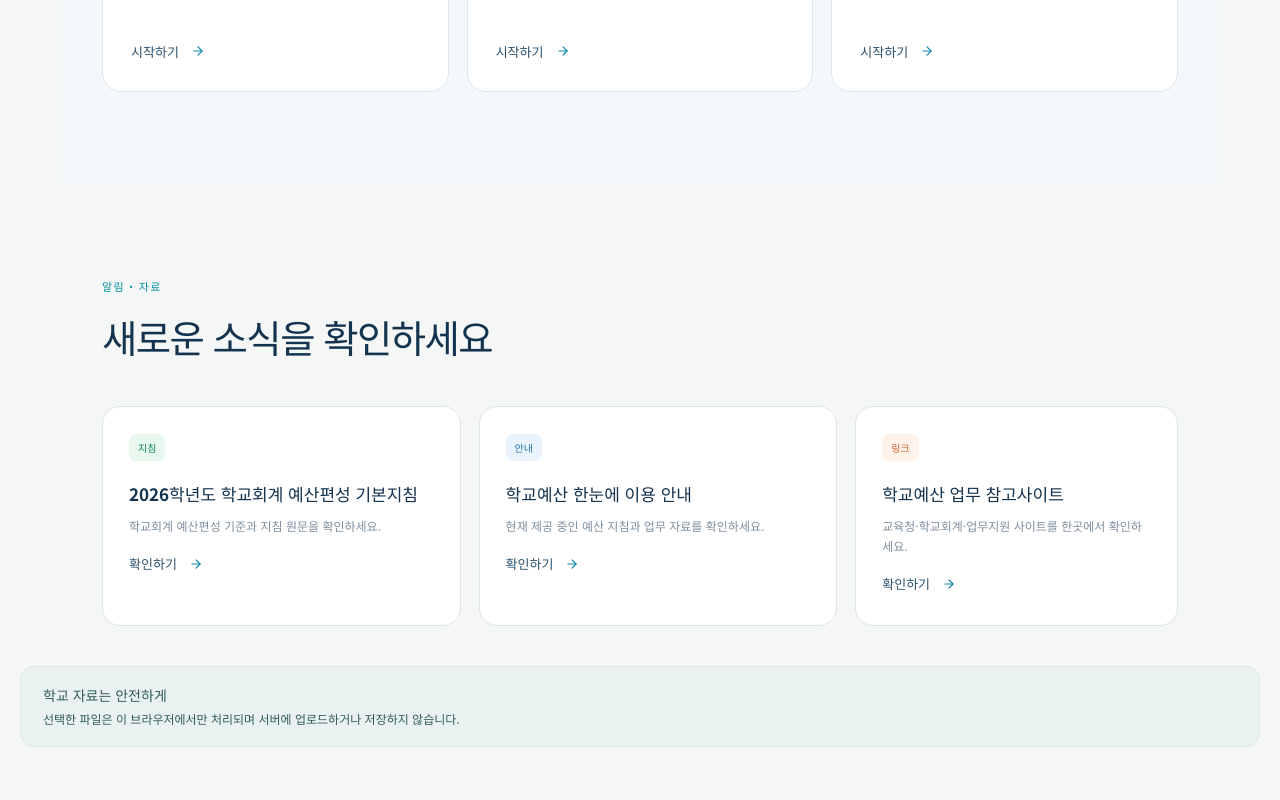
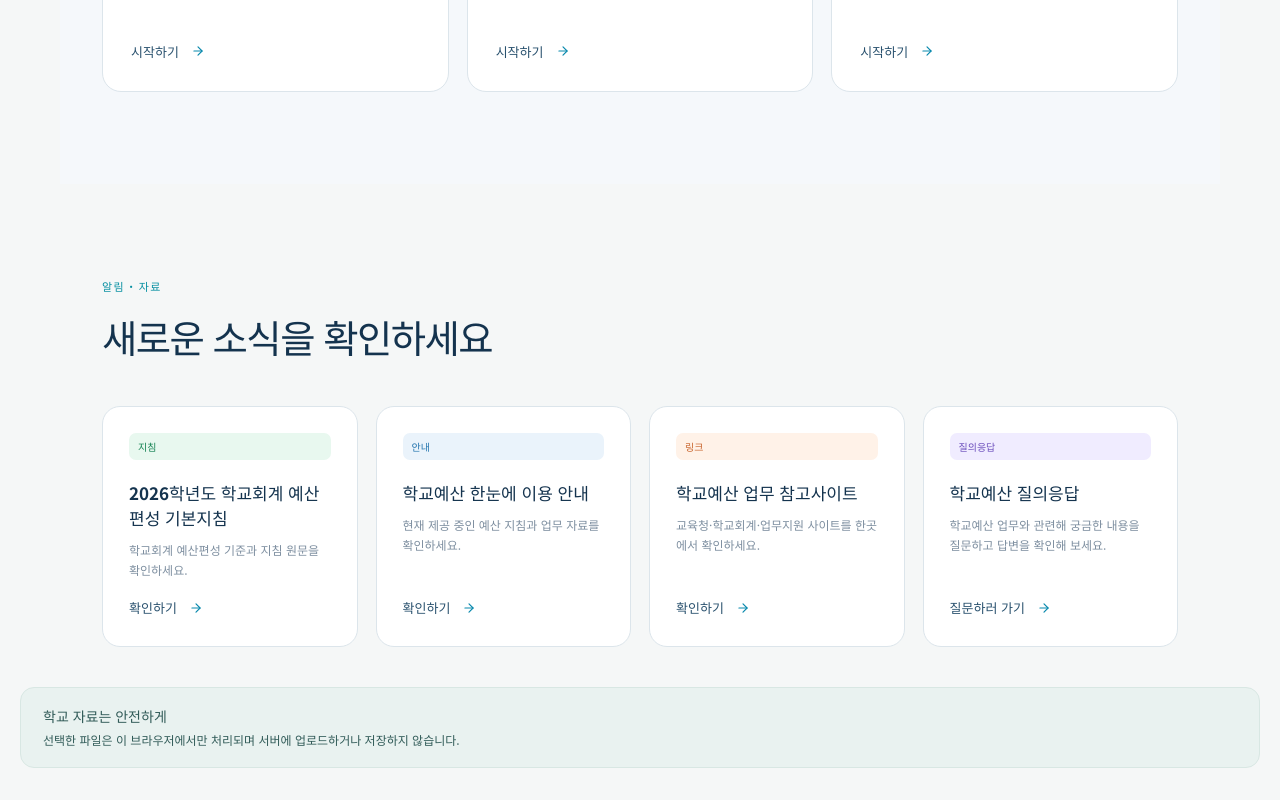
Before and after one commit to lovingculture/schoolbudget, a React (Vite) app: page / in a window 1280 px wide. Shown: the part 2022-2822 px from the top of the page. Before the commit the page ends 2801 px from the top, so only its background shows below. Built offline with nearby package versions, Linux system fonts and the light colour scheme.

Commit message:
feat: add school budget Q&A card

```diff
--- a/src/features/home/HomePage.tsx
+++ b/src/features/home/HomePage.tsx
@@ -270,6 +270,19 @@ export function HomePage({ onNavigate }: HomePageProps) {
               확인하기 <ArrowRight aria-hidden="true" />
             </button>
           </article>
+          <article>
+            <small className="question">질의응답</small>
+            <h3>학교예산 질의응답</h3>
+            <p>학교예산 업무와 관련해 궁금한 내용을 질문하고 답변을 확인해 보세요.</p>
+            <a
+              href="https://notebook.google.com/notebook/db7666d9-8e19-4d43-8f3e-b8f1345e7d08/preview"
+              target="_blank"
+              rel="noreferrer"
+              aria-label="학교예산 질의응답 질문하러 가기"
+            >
+              질문하러 가기 <ArrowRight aria-hidden="true" />
+            </a>
+          </article>
         </div>
       </section>
     </div>
--- a/src/features/home/home.css
+++ b/src/features/home/home.css
@@ -422,7 +422,8 @@
 }
 
 .home-work-card > button,
-.home-news-grid article button {
+.home-news-grid article button,
+.home-news-grid article > a {
   margin-top: auto;
   padding: 16px 0 0;
   display: inline-flex;
@@ -434,10 +435,12 @@
   color: #29516e;
   font-size: 13px;
   font-weight: 800;
+  text-decoration: none;
 }
 
 .home-work-card button svg,
-.home-news-grid article button svg {
+.home-news-grid article button svg,
+.home-news-grid article > a svg {
   width: 14px;
   color: #0989ad;
 }
@@ -448,7 +451,7 @@
 
 .home-news-grid {
   display: grid;
-  grid-template-columns: 1fr 1fr .9fr;
+  grid-template-columns: repeat(4, minmax(0, 1fr));
   gap: 18px;
 }
 
@@ -459,6 +462,11 @@
   border: 1px solid #dce5eb;
   border-radius: 18px;
   background: #fff;
+}
+
+.home-news-grid > article {
+  display: flex;
+  flex-direction: column;
 }
 
 .home-news-grid article > small {
@@ -482,6 +490,11 @@
 .home-news-grid article > small.site {
   background: #fff2e8;
   color: #c9662f;
+}
+
+.home-news-grid article > small.question {
+  background: #f0ecff;
+  color: #6d50bd;
 }
 
 .home-news-grid h3 {
```
Also changed, not shown: 1 other file (tests, documents, lock files or other folders).
